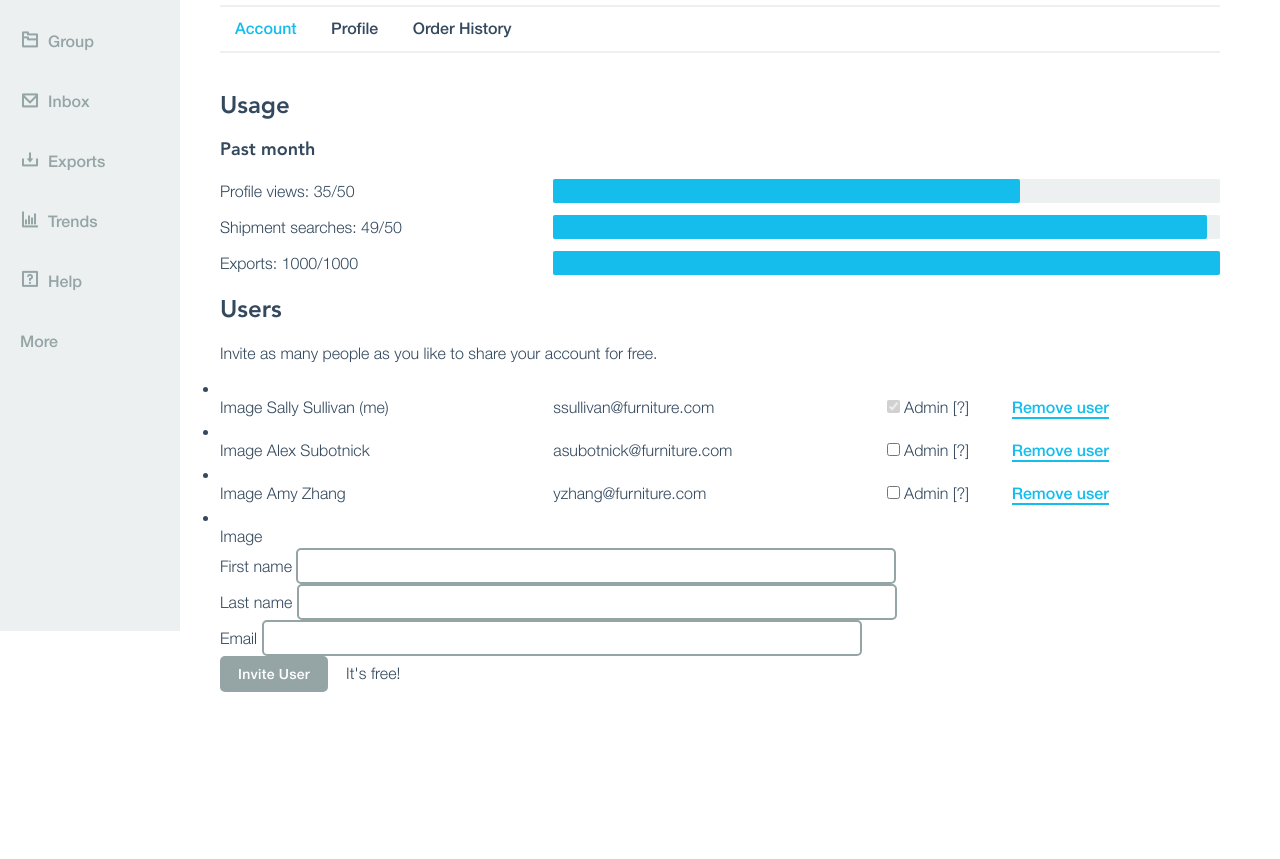
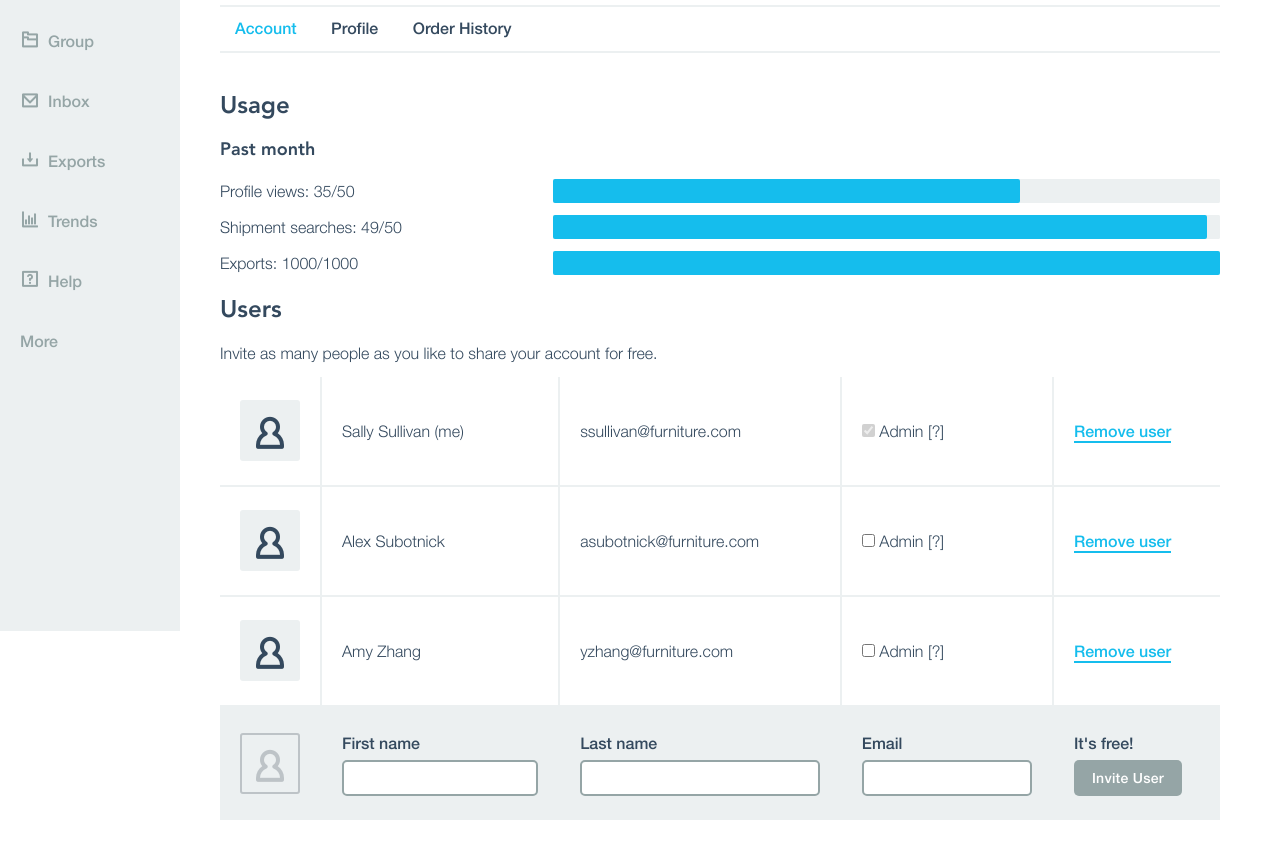
Before and after one commit to spicyhappy/Panjiva-Styleguide, a plain HTML site: page settings.html in a window 1280 px wide. Shown: the part 169-1028 px from the top of the page. Before the commit the page ends 915 px from the top, so only its background shows below. Drawn offline with Linux system fonts and the light colour scheme; a script that the page names is missing; a small style sheet from the web is missing.

Commit message:
table css

```diff
--- a/css/main.scss
+++ b/css/main.scss
@@ -398,6 +398,14 @@ progress::-moz-progress-bar{
 	background:#15BDED;border-radius:2px
 }
 
+fieldset {
+	label, .label {
+		display: inline-block;
+		font-weight: bold;
+		margin-bottom: 4px;
+	}
+}
+
 .localNav {
 	border-bottom: 2px solid $gray1;
 	border-top: 2px solid $gray1;
@@ -424,6 +432,57 @@ progress::-moz-progress-bar{
 }
 
 // Icons
+.iconBlock {
+	background-color: $gray1;
+	height: 60px;
+	width: 60px;
+	border-radius: 3px;
+	padding: 10px;
+	font-size: 40px;
+}
+
+.iconBlock.disabled {
+	background-color: none;
+	color: $gray2;
+	border: 2px solid $gray2;
+	padding: 8px;
+}
+
+// Table
+
+table {
+	width: 100%;
+	border-collapse: collapse;
+	border-color: none;
+
+	thead td {
+		font-weight: bold;
+	}
+
+	td, th {
+		word-wrap: break-word;
+		border-left: 2px solid #ECF0F1;
+		padding: 24px 20px;
+		vertical-align: middle;
+	}
+
+	tr {
+  		border-bottom: 2px solid #ECF0F1;
+	}
+
+	td:first-of-type, tr:first-of-type {
+		border-left: none;
+	}
+
+	tr:last-of-type {
+		border-bottom: none;
+	}
+
+	tr.focus {
+		background-color: $gray1;
+	}
+}
+
 
 #wrap {
 	background-color: $white;
--- a/settings.html
+++ b/settings.html
@@ -67,76 +67,57 @@
 
 			<h3>Users</h3>
 			<p>Invite as many people as you like to share your account for free.</p>
-			<ul>
-				<li>
-					<div class="line">
-						<div class="unit size1of3">
-							<span>Image</span> Sally Sullivan (me)
-						</div>
-						<div class="unit size1of3">
-							ssullivan@furniture.com
-						</div>
-						<div class="unit size1of8">
-							<label><input type="checkbox" name="vehicle" value="admin" checked disabled> Admin [?]</label>
-						</div>
-						<div class="unit size1of8 lastUnit">
-							<a href="">Remove user</a>
-						</div>
-					</div>
-				</li>
-				<li>
-					<div class="line">
-						<div class="unit size1of3">
-							<span>Image</span> Alex Subotnick
-						</div>
-						<div class="unit size1of3">
-							asubotnick@furniture.com
-						</div>
-						<div class="unit size1of8">
-							<label><input type="checkbox" name="vehicle" value="admin"> Admin [?]</label>
-						</div>
-						<div class="unit size1of8 lastUnit">
-							<a href="">Remove user</a>
-						</div>
-					</div>
-				</li>
-				<li>
-					<div class="line">
-						<div class="unit size1of3">
-							<span>Image</span> Amy Zhang
-						</div>
-						<div class="unit size1of3">
-							yzhang@furniture.com
-						</div>
-						<div class="unit size1of8">
-							<label><input type="checkbox" name="vehicle" value="admin"> Admin [?]</label>
-						</div>
-						<div class="unit size1of8 lastUnit">
-							<a href="">Remove user</a>
-						</div>
-					</div>
-				</li>
-				<li class="focus">
-					<div class="line">
-						<div class="unit size1of1">
-							<span>Image</span>
+
+			<table>
+				<tr>
+					<td><span class="panjiva-icon-user iconBlock"></td>
+					<td>Sally Sullivan (me)</td>
+					<td>ssullivan@furniture.com</td>
+					<td><label><input type="checkbox" name="vehicle" value="admin" checked disabled> Admin [?]</label></td>
+					<td><a href="">Remove user</a></td>
+				</tr>
+				<tr>
+					<td><span class="panjiva-icon-user iconBlock"></td>
+					<td>Alex Subotnick</td>
+					<td>asubotnick@furniture.com</td>
+					<td><label><input type="checkbox" name="vehicle" value="admin"> Admin [?]</label></td>
+					<td><a href="">Remove user</a></td>
+				</tr>
+				<tr>
+					<td><span class="panjiva-icon-user iconBlock"></td>
+					<td>Amy Zhang</td>
+					<td>yzhang@furniture.com</td>
+					<td><label><input type="checkbox" name="vehicle" value="admin"> Admin [?]</label></td>
+					<td><a href="">Remove user</a></td>
+				</tr>
+				<tr class="focus">
+					<td><span class="panjiva-icon-user iconBlock disabled"></td>
+					<td>
 						<fieldset>
 							<label for="inputFirstName">First name</label>
 							<input type="text" placeholder="" id="inputFirstName">
 						</fieldset>
+					</td>
+					<td>
 						<fieldset>
 							<label for="inputFirstName">Last name</label>
 							<input type="text" placeholder="" id="inputFirstName">
 						</fieldset>
+					</td>
+					<td>
 						<fieldset>
 							<label for="inputFirstName">Email</label>
 							<input type="text" placeholder="" id="inputFirstName">
 						</fieldset>
-							<p><button>Invite User</button><span>It's free!</span></p>
-						</div>
-					</div>
-				</li>
-			</ul>
+					</td>
+					<td>
+						<fieldset>
+							<span class="label">It's free!</span><br>
+							<button>Invite User</button>
+						</fieldset>
+					</td>
+				</tr>
+			</table>
 		</div> <!-- #content end-->
 
 	</div> <!-- #wrap end-->
```
Also changed, not shown: css/main.css. Lines whose indentation alone changed are shown as unchanged.
